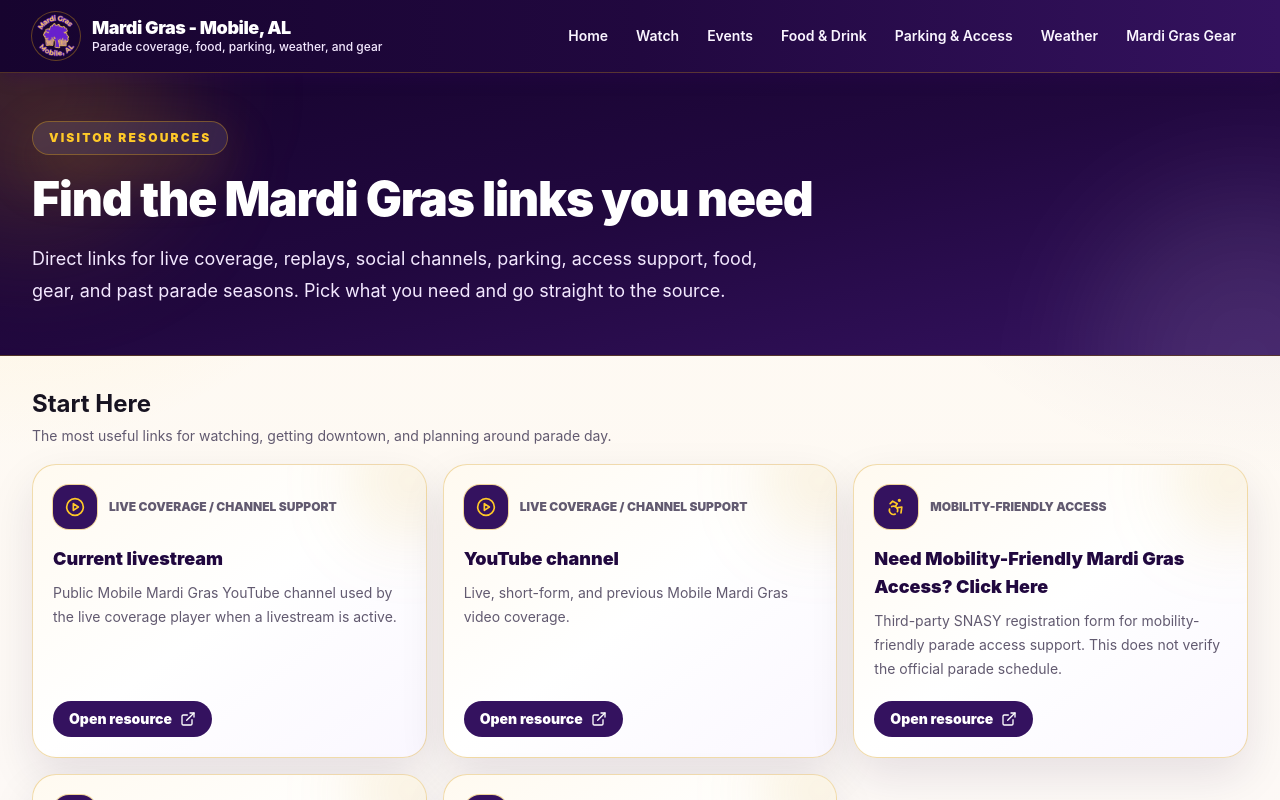
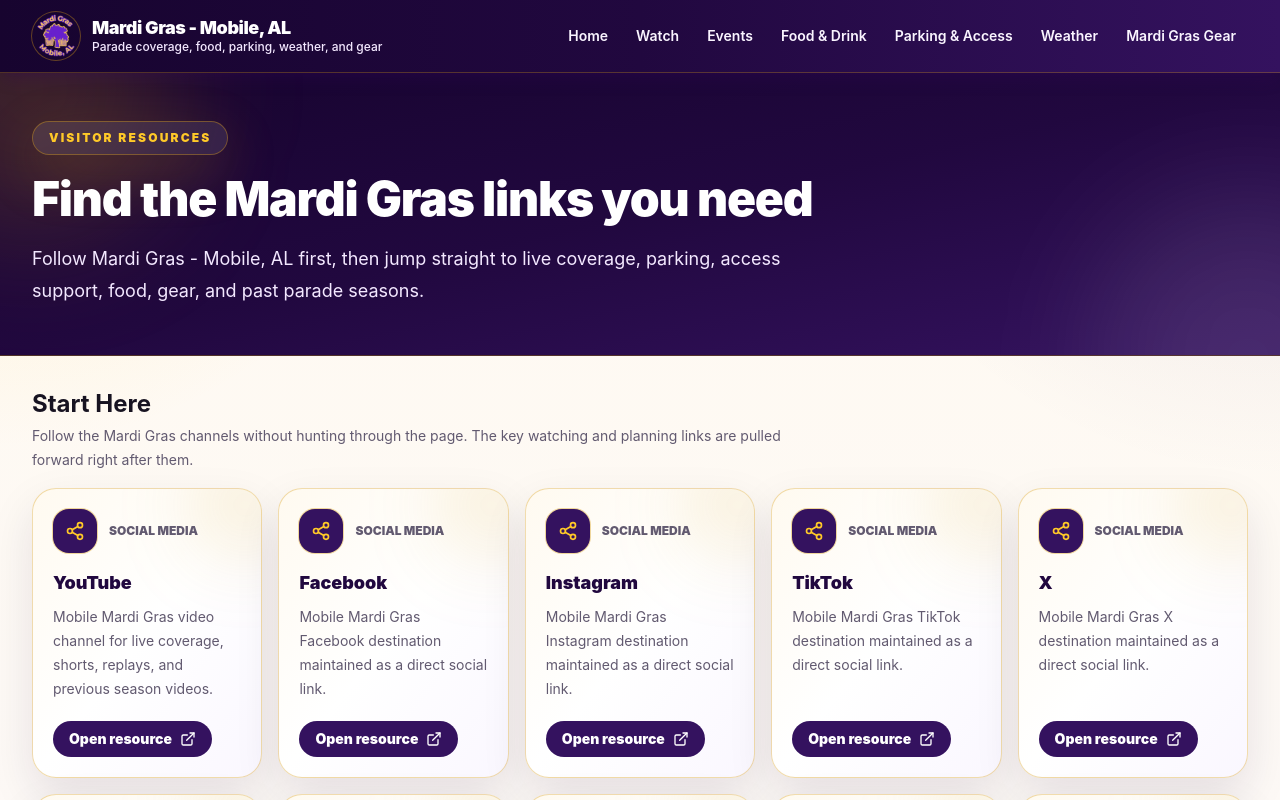
Before and after one commit to TheCryptoArborist/251mardigras, a Next.js app: page /resources in a window 1280 px wide. Shown: the top 800 px of the page. Built offline with nearby package versions, Linux system fonts and the light colour scheme; no server answers; the database is empty; what @next/env would draw is missing.

Commit message:
Prioritize social links in resource guide

```diff
--- a/src/app/resources/page.tsx
+++ b/src/app/resources/page.tsx
@@ -26,11 +26,16 @@ const categoryIcons: Record<string, React.ReactNode> = {
 };
 
 const primaryResourceTitles = [
+  "YouTube",
+  "Facebook",
+  "Instagram",
+  "TikTok",
+  "X",
   "Current livestream",
-  "YouTube channel",
-  "Need Mobility-Friendly Mardi Gras Access? Click Here",
+  "Become a Channel Supporter",
   "City of Mobile Parking and Transportation Guide",
-  "Downtown Parking Map"
+  "Downtown Parking Map",
+  "Need Mobility-Friendly Mardi Gras Access? Click Here"
 ];
 
 const planningLanes = [
@@ -71,7 +76,7 @@ export default async function ResourcesPage() {
             Find the Mardi Gras links you need
           </h1>
           <p className="mt-5 max-w-3xl text-lg leading-8 text-purple-100">
-            Direct links for live coverage, replays, social channels, parking, access support, food, gear, and past parade seasons. Pick what you need and go straight to the source.
+            Follow Mardi Gras - Mobile, AL first, then jump straight to live coverage, parking, access support, food, gear, and past parade seasons.
           </p>
         </div>
       </section>
@@ -81,9 +86,9 @@ export default async function ResourcesPage() {
           <section>
             <SectionHeader
               title="Start Here"
-              description="The most useful links for watching, getting downtown, and planning around parade day."
+              description="Follow the Mardi Gras channels without hunting through the page. The key watching and planning links are pulled forward right after them."
             />
-            <div className="grid gap-4 md:grid-cols-2 xl:grid-cols-3">
+            <div className="grid gap-4 md:grid-cols-2 xl:grid-cols-5">
               {primaryResources.map((resource) => (
                 <FeaturedResourceCard key={resource.id} resource={resource} />
               ))}
```
